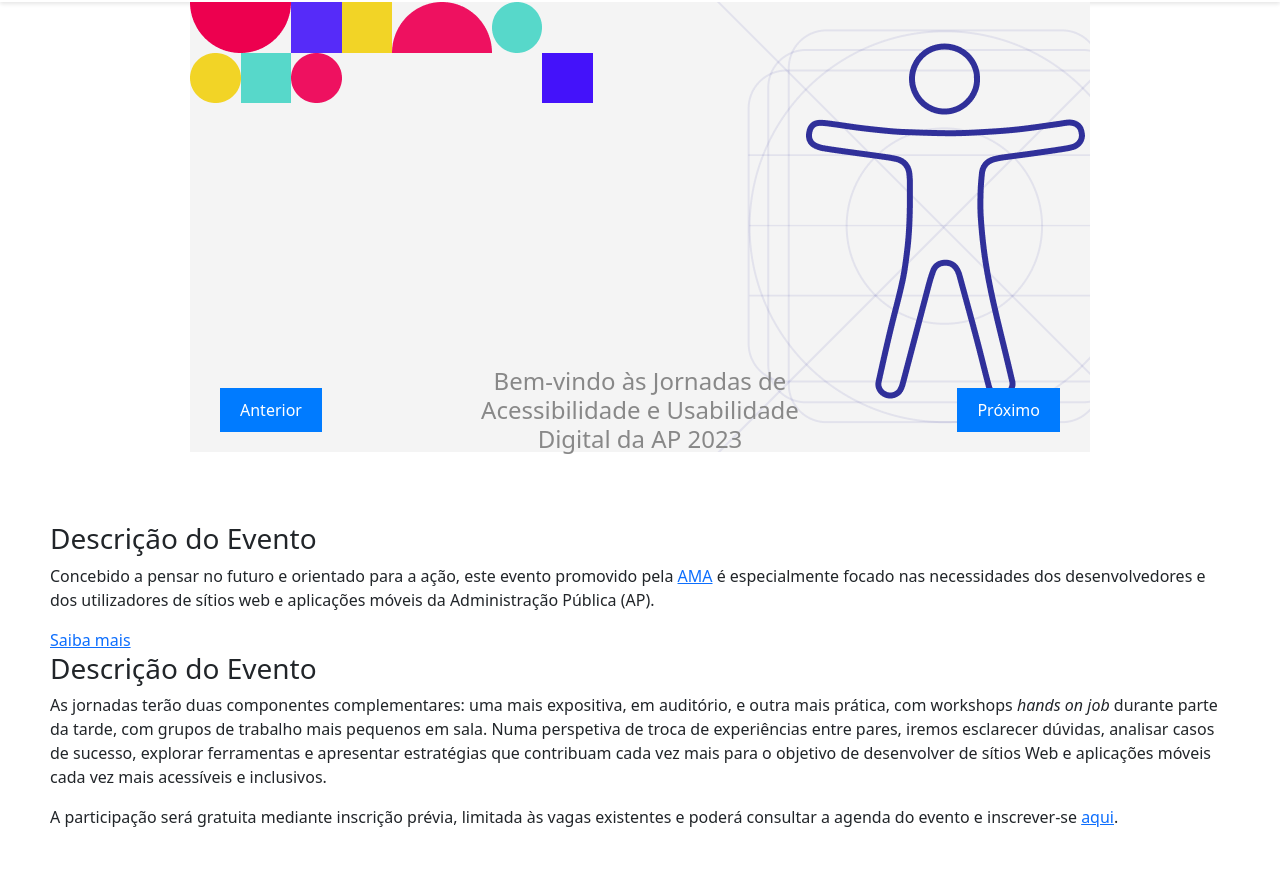
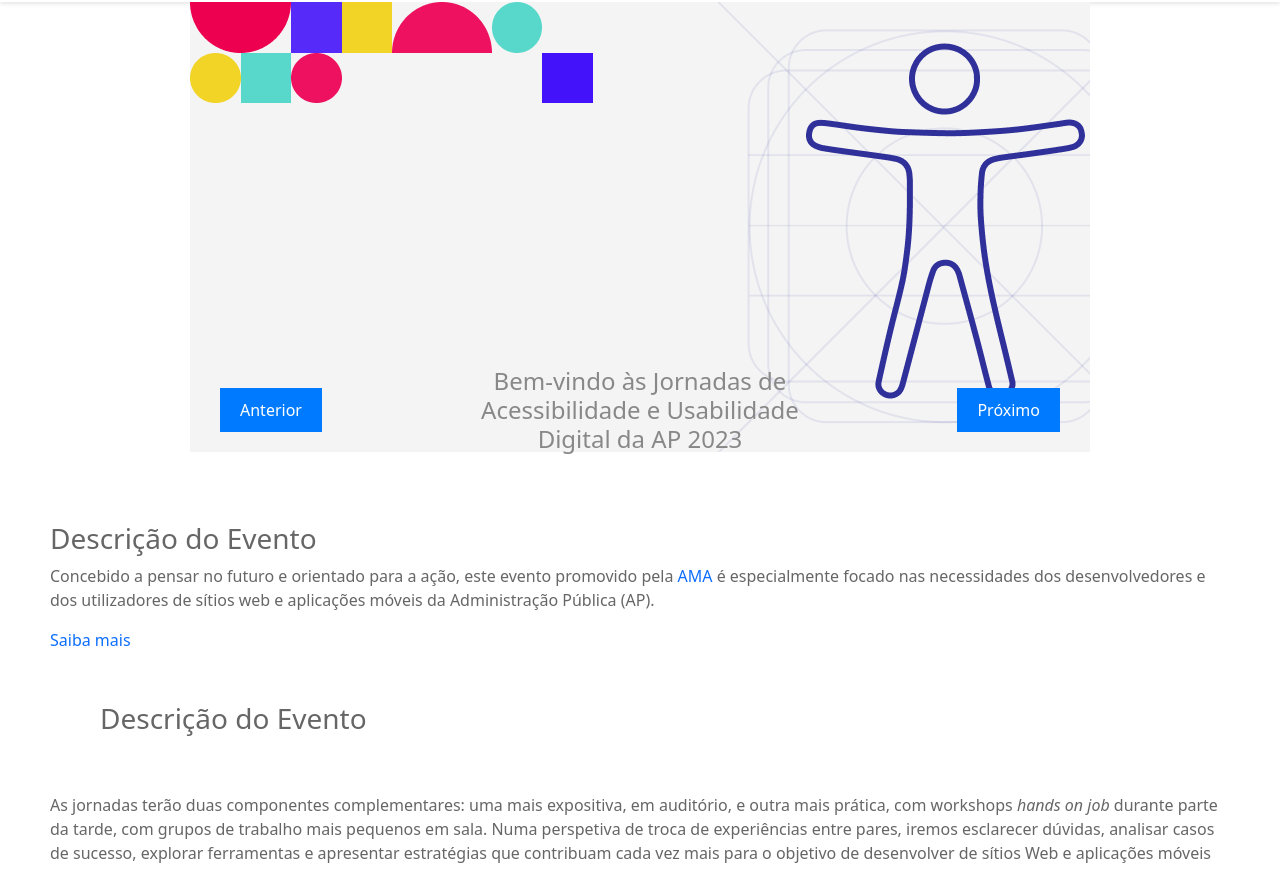
Before and after one commit to amagovpt/a11yfm, a plain HTML site: page exercicio/original/index.html in a window 1280 px wide. Shown: the part 80-949 px from the top of the page. Drawn offline with nearby package versions, Linux system fonts and the light colour scheme; files whose address does not match are found by name.

Commit message:
Remover sublinhado

```diff
--- a/exercicio/original/index.html
+++ b/exercicio/original/index.html
@@ -37,7 +37,7 @@
             </button>
 
             <div class="language-container">
-                <button class="language-button">
+                <button class="language-button custom-button">
                     <div class="language-icon">
                         <img src="../img/language.svg">
                     </div>
@@ -68,12 +68,12 @@
 
             <div class="container-Mensage">
                 <h3>Descrição do Evento</h3>
-                <p>Concebido a pensar no futuro e orientado para a ação, este evento promovido pela <a
+                <p>Concebido a pensar no futuro e orientado para a ação, este evento promovido pela <a class="sem-sublinhado"
                         href="https://www.ama.gov.pt/">AMA</a> é especialmente focado nas necessidades dos desenvolvedores e
                     dos utilizadores de sítios web e aplicações móveis da Administração Pública (AP).</p>
-                <a href="tabela.html">Saiba mais</a>
+                <a class="sem-sublinhado" href="tabela.html">Saiba mais</a>
 
-                <h3>Descrição do Evento</h3>
+                <h3 class="container-Mensage">Descrição do Evento</h3>
                 <p>As jornadas terão duas componentes complementares: uma mais expositiva, em auditório, e outra mais prática,
                     com workshops <em>hands on job</em> durante parte da tarde, com grupos de trabalho mais pequenos em sala.
                     Numa perspetiva de troca de experiências entre pares, iremos esclarecer dúvidas, analisar casos de sucesso,
@@ -81,7 +81,7 @@
                     sítios Web e aplicações móveis cada vez mais acessíveis e inclusivos.</p>
 
                 <p>A participação será gratuita mediante inscrição prévia, limitada às vagas existentes e poderá
-                    consultar a agenda do evento e inscrever-se <a
+                    consultar a agenda do evento e inscrever-se <a class="sem-sublinhado"
                         href="https://www.acessibilidade.gov.pt/blogue/categoria-evento/jornadas-de-acessibilidade-e-usabilidade-digital-da-ap-2023/"
                         target="_blank" rel="noopener">aqui</a>.</p>
             </div>
--- a/exercicio/styles.css
+++ b/exercicio/styles.css
@@ -146,6 +146,10 @@ button {
 
 .language-container:hover .language-dropdown {
   display: block;
+}
+
+.custom-button:hover {
+  background-color: transparent;
 }
 
 
@@ -593,4 +597,9 @@ button:hover {
 .container-Mensage {
   padding: 50px;
   text-align: left;
+  color: #666;
 }
+
+.sem-sublinhado {
+  text-decoration: none;
+}
```
